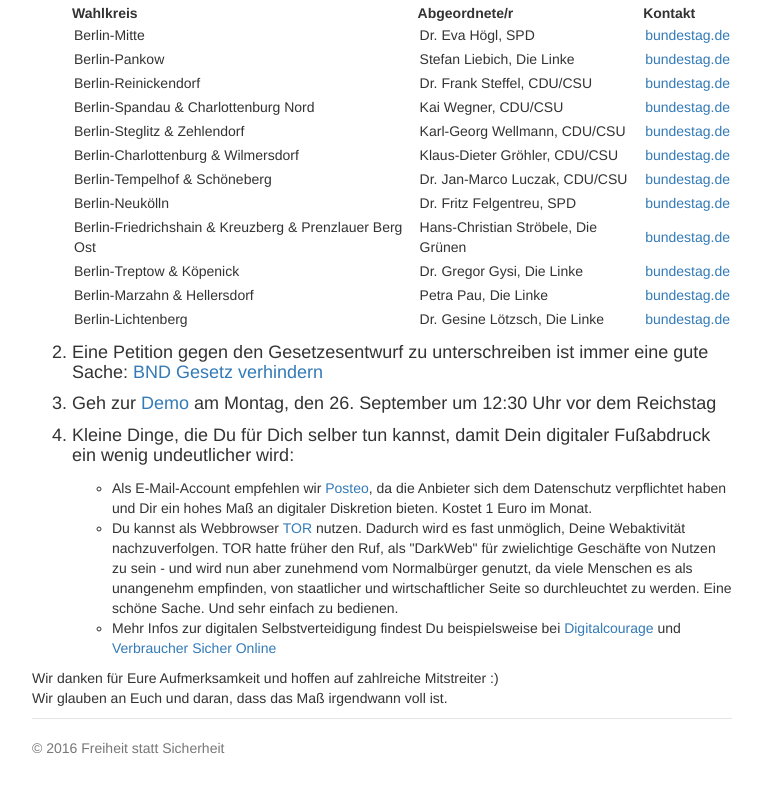
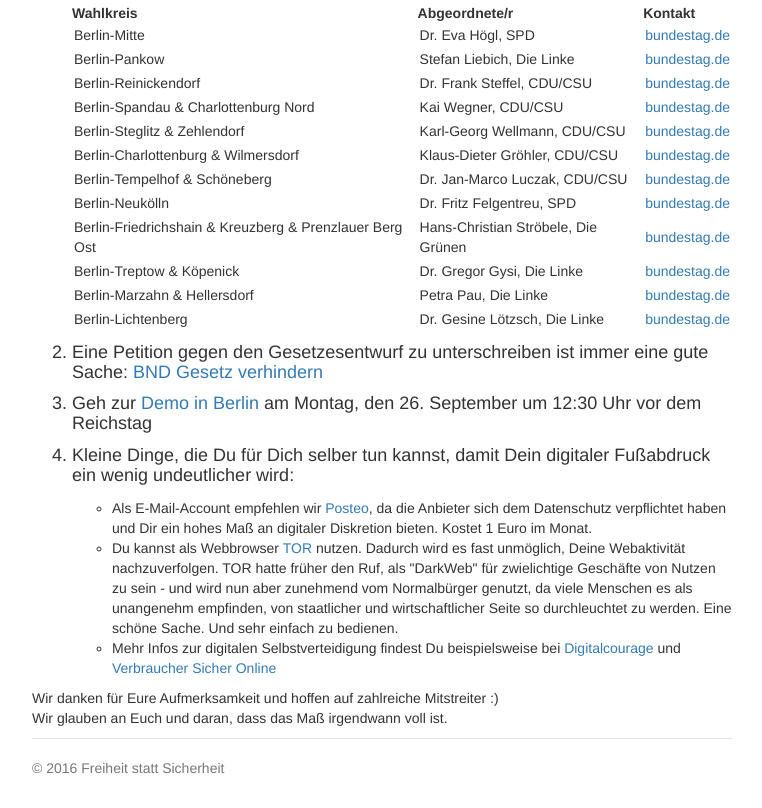
Before and after one commit to FreiheitStattSicherheit/FreiheitStattSicherheit.github.io, a plain HTML site: page index.html in a window 1280 px wide. Shown: the part 851-1659 px from the top of the page, without its empty margins (258-1020 px from the left). Drawn offline with Linux system fonts and the light colour scheme.

Commit message:
in Berlin

```diff
--- a/index.html
+++ b/index.html
@@ -142,7 +142,7 @@ Der Preis für Sicherheit wird höher sein, als Du jetzt denkst oder Dir viellei
             </li>
             <h4> <li>  Eine Petition gegen den Gesetzesentwurf zu unterschreiben ist immer eine gute Sache: <a href="https://weact.campact.de/petitions/bnd-gesetz-verhindern">BND Gesetz verhindern</a> </h4>
             </li>
-            <h4> <li>  Geh zur <a href="https://netzpolitik.org/2016/kundgebung-gegen-bnd-gesetz-am-26-september-in-berlin/">Demo</a> am Montag, den 26. September um 12:30 Uhr vor dem Reichstag </h4>
+            <h4> <li>  Geh zur <a href="https://netzpolitik.org/2016/kundgebung-gegen-bnd-gesetz-am-26-september-in-berlin/">Demo in Berlin</a> am Montag, den 26. September um 12:30 Uhr vor dem Reichstag </h4>
             </li>
             <h4> <li> Kleine Dinge, die Du für Dich selber tun kannst, damit Dein digitaler Fußabdruck ein wenig undeutlicher wird: </h4>
                 <ul>
```
